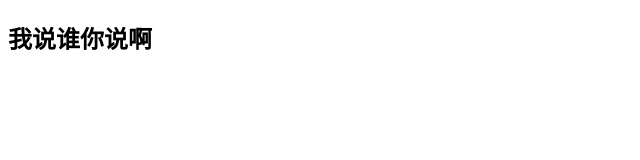
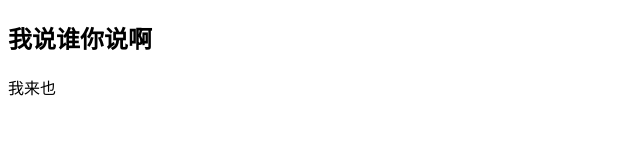
Before and after one commit to changlearn/learnPromise, a website built with Vite: page learnPromise/index.html in a window 1280 px wide. Shown: the full height of the page, 0-640 px from the left. Built offline with nearby package versions, Linux system fonts and the light colour scheme.

```diff
--- a/learnPromise/index.html
+++ b/learnPromise/index.html
@@ -11,6 +11,7 @@
     <script type="module" src="./index.js"></script>
     <section>
         <h1>我说谁你说啊</h1>
+        <p>我来也</p>
     </section>
 </body>
 </html>
```
